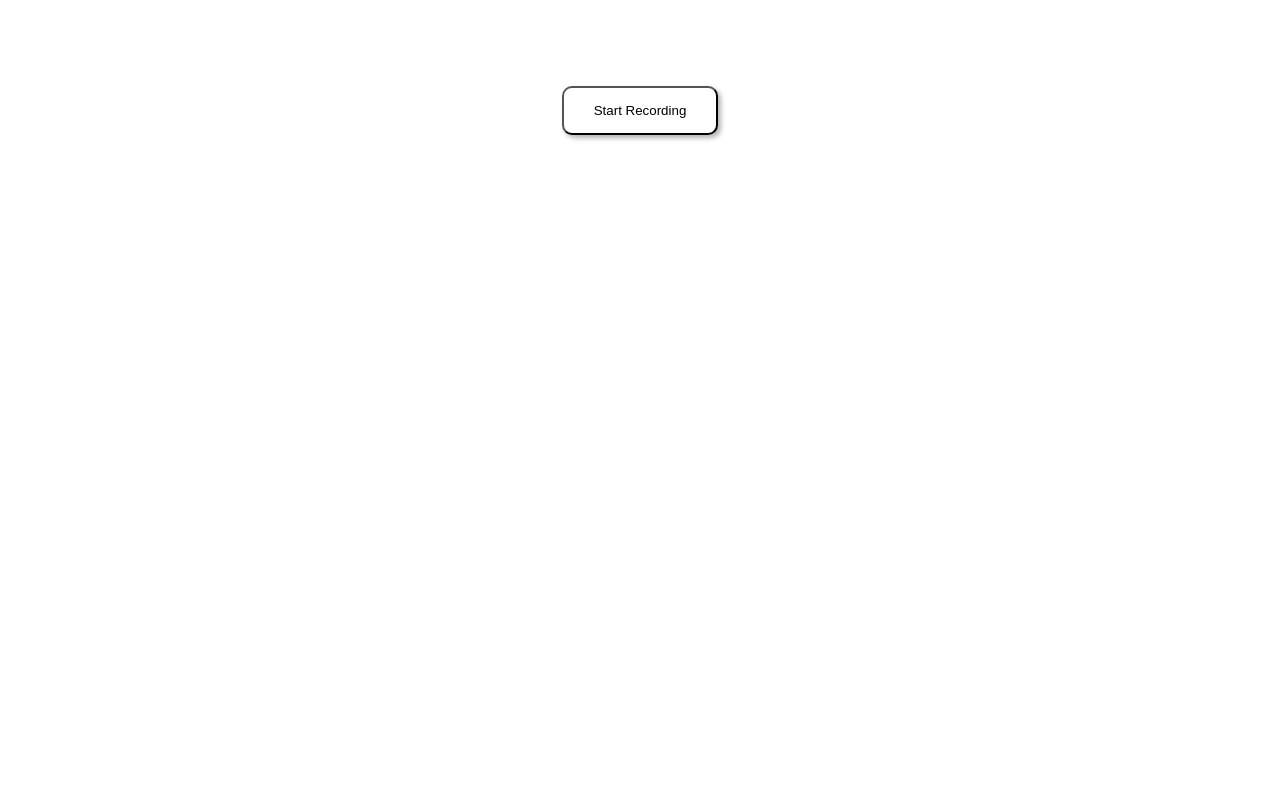
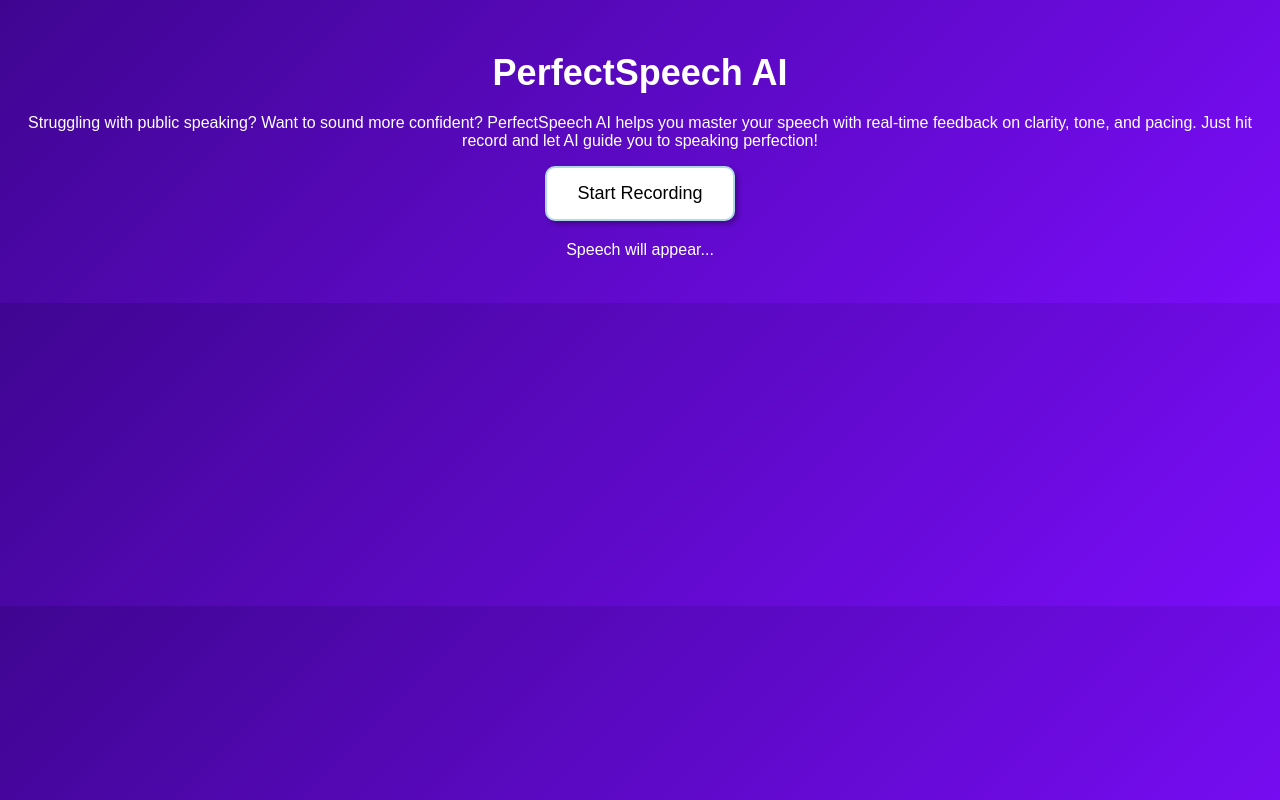
Before and after one commit to Lynnshelsie1/PerfectSpeechAI, a plain HTML site: page Frontend/index.html in a window 1280 px wide. Drawn offline with Linux system fonts and the light colour scheme.

Commit message:
Finished frontend for PerfectSpeech AI

```diff
--- a/Frontend/index.html
+++ b/Frontend/index.html
@@ -1,15 +1,15 @@
 <!DOCTYPE html>
 <html lang="en">
     <head>
-        <meta charset="UF-8">
-    </head>
+
     <meta charset="UTF-8">
-    <meta name="viewport" content=""width=device-width, intial-scale="1.0">
+    <meta name="viewport" content="width=device-width, intial-scale=1.0">
     <title>PerfectSpeech AI</title>
     <link rel ="stylesheet" href="style.css">
 </head>
 <body>
 <h1>PerfectSpeech AI</h1>
+<p>Struggling with public speaking? Want to sound more confident? PerfectSpeech AI helps you master your speech with real-time feedback on clarity, tone, and pacing. Just hit record and let AI guide you to speaking perfection!</p>
 <button id="recordBtn">Start Recording</button>
 <p id="transcription">Speech will appear...</p>
 
--- a/Frontend/style.css
+++ b/Frontend/style.css
@@ -1,8 +1,9 @@
 body {
     font-family: arial, sans-serif;
     text-align: center;
-    padding:20px
-    background linear-gradient(135deg, #3f0591, #5308b4, #660ad6 #7a0df9);
+    padding: 20px;
+
+    background: linear-gradient(135deg, #3f0591, #5308b4, #660ad6, #7a0df9);
 color: white;
 }
 
@@ -18,11 +19,11 @@ h1 {
 button {
     font-family: Arial, sans-serif;
     padding: 15px 30px;
-    font: size 18px;
+    font-size: 18px;
     background-color: white;
     color: black;
-    border: lightblue
-    cursor pointer;
+    border: 2px solid lightblue;
+    cursor: pointer;
 border-radius: 10px;
 box-shadow: 3px 3px 5px rgba(0, 0, 0, 0.3);
 }
@@ -31,6 +32,7 @@ button:hover {
     background-color: #f0f0f0;
 
 }
+
 p {
     font-family: Arial, sans-serif;
     font-size: 16px;
```
